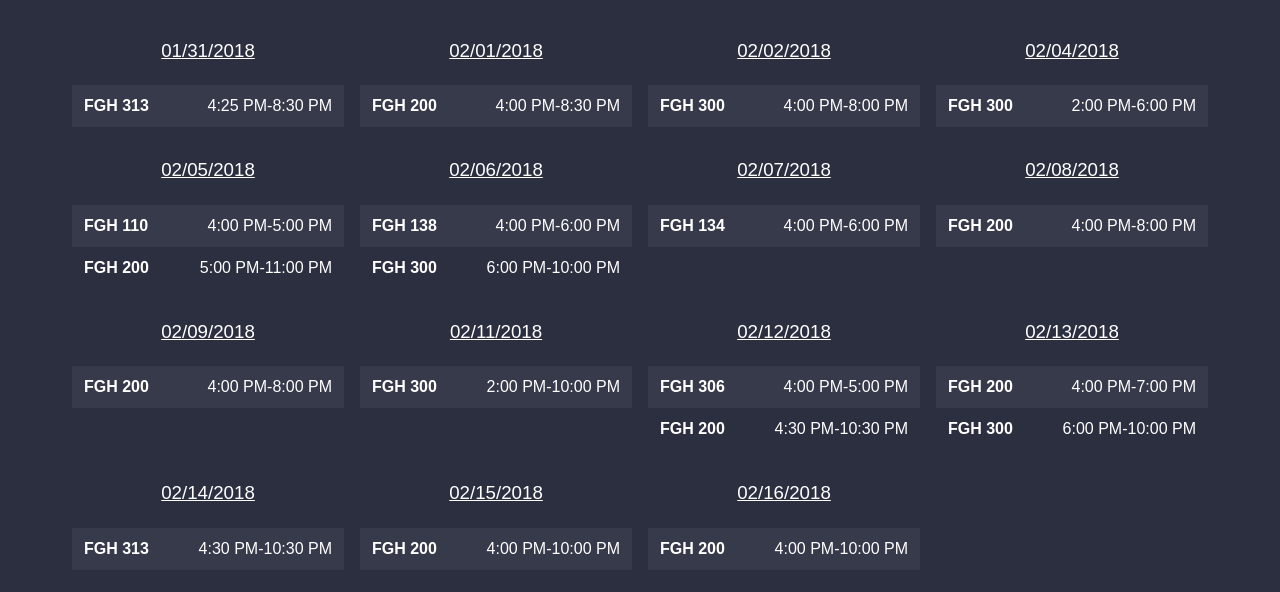
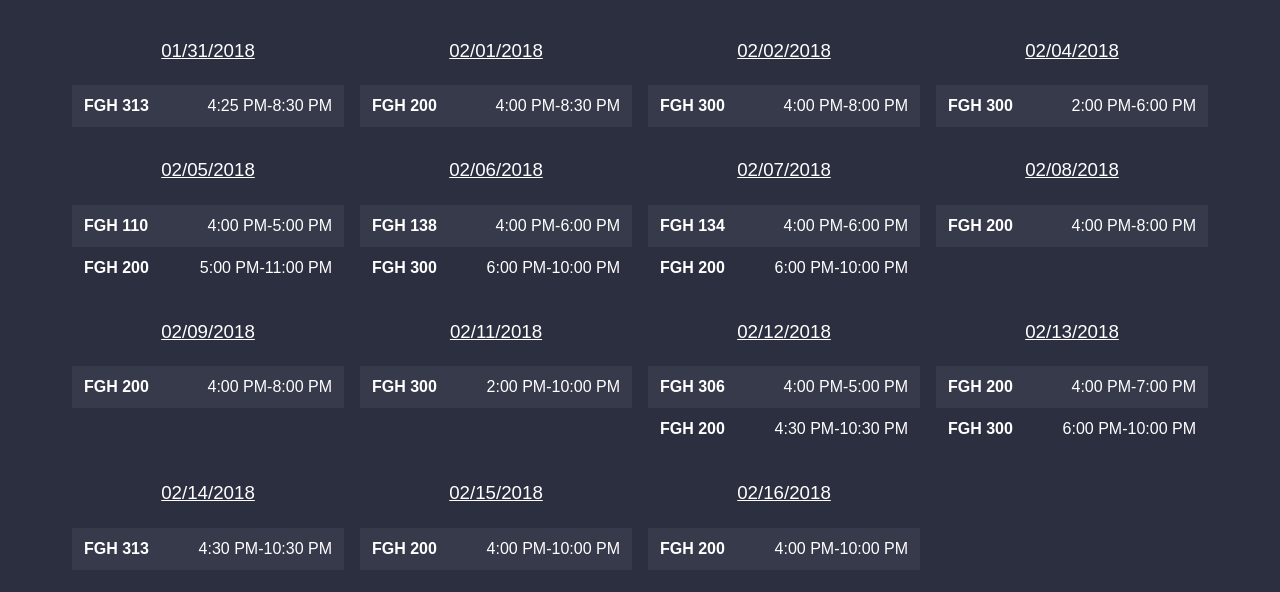
Before and after one commit to VandyHacks/interview-rooms, a React (Vite) app: page / in a window 1280 px wide. Shown: the top 592 px of the page. Built offline with nearby package versions, Linux system fonts and the light colour scheme; a web font is replaced by a local one.

Commit message:
Updated Feb 7

```diff
--- a/src/rooms.js
+++ b/src/rooms.js
@@ -86,7 +86,12 @@ export default [
                 start: '4:00 PM',
                 end: '6:00 PM',
                 room: 'FGH 134'
-            }
+            },
+            {
+                start: '6:00 PM',
+                end: '10:00 PM',
+                room: 'FGH 200'
+            },
         ]
     },
     {
```
